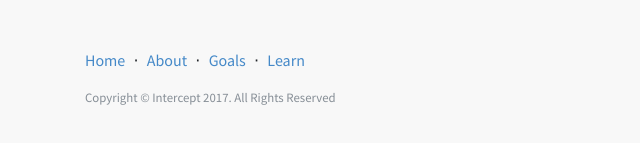
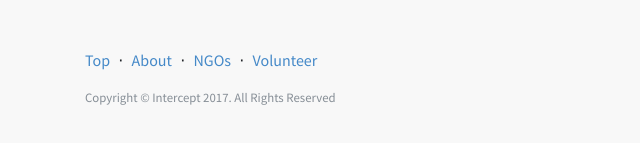
Before and after one commit to Jalysa16/Intercept-2017, a website: page public/index.html in a window 1280 px wide. Shown: the part 5184-5327 px from the top of the page, 0-640 px from the left. Drawn offline with Linux system fonts and the light colour scheme.

Commit message:
updated links

```diff
--- a/public/index.html
+++ b/public/index.html
@@ -38,10 +38,10 @@
               <a class="nav-link" href="#mission">About</a>
             </li>
             <li class="nav-item">
-              <a class="nav-link" href="#goals">NGOs</a>
+              <a class="nav-link" href="#ngos">NGOs</a>
             </li>
             <li class="nav-item">
-              <a class="nav-link" href="#learn">Volunteer</a>
+              <a class="nav-link" href="#volunteer">Volunteer</a>
             </li>
           </ul>
         </div>
@@ -100,9 +100,7 @@
       </div>
       <!-- /.container -->
     </section>
-<a id="goals">
     <section class="content-section-b">
-</a>
       <div class="container">
 
         <div class="row">
@@ -122,9 +120,9 @@
 
     </section>
     <!-- /.content-section-b -->
-<a id="learn">
+
   <section class="content-section-a">
-</a>
+
 <div class="container">
 
   <div class="row">
@@ -147,7 +145,9 @@
 </section>
 
 <!-- NGO header -->
+<a id="ngos">
 <header class="divider-ngo">
+</a>
   <div class="container">
     <div class="divider-message">
       <h1>NGOs</h1>
@@ -201,7 +201,7 @@
 
 </section>
 
-<!-- ngos -->
+<!-- ngos list-->
 <section id="partners">
   <div class="container">
     <div class="row">
@@ -241,7 +241,9 @@
 </section>
 
 <!-- volunteer header -->
+<a id="volunteer">
 <header class="divider-volunteer">
+</a>
   <div class="container">
     <div class="divider-message">
       <h1>Volunteers</h1>
@@ -338,7 +340,7 @@
   <div class="container">
     <ul class="list-inline">
       <li class="list-inline-item">
-        <a href="#">Home</a>
+        <a href="#">Top</a>
       </li>
       <li class="footer-menu-divider list-inline-item">&sdot;</li>
       <li class="list-inline-item">
@@ -346,11 +348,11 @@
       </li>
       <li class="footer-menu-divider list-inline-item">&sdot;</li>
       <li class="list-inline-item">
-        <a href="#goals">Goals</a>
+        <a href="#ngos">NGOs</a>
       </li>
       <li class="footer-menu-divider list-inline-item">&sdot;</li>
       <li class="list-inline-item">
-        <a href="#learn">Learn</a>
+        <a href="#volunteer">Volunteer</a>
       </li>
     </ul>
     <p class="copyright text-muted small">Copyright &copy; Intercept 2017. All Rights Reserved</p>
```
Also changed, not shown: public/img/logo_intercept-01.png (added).
